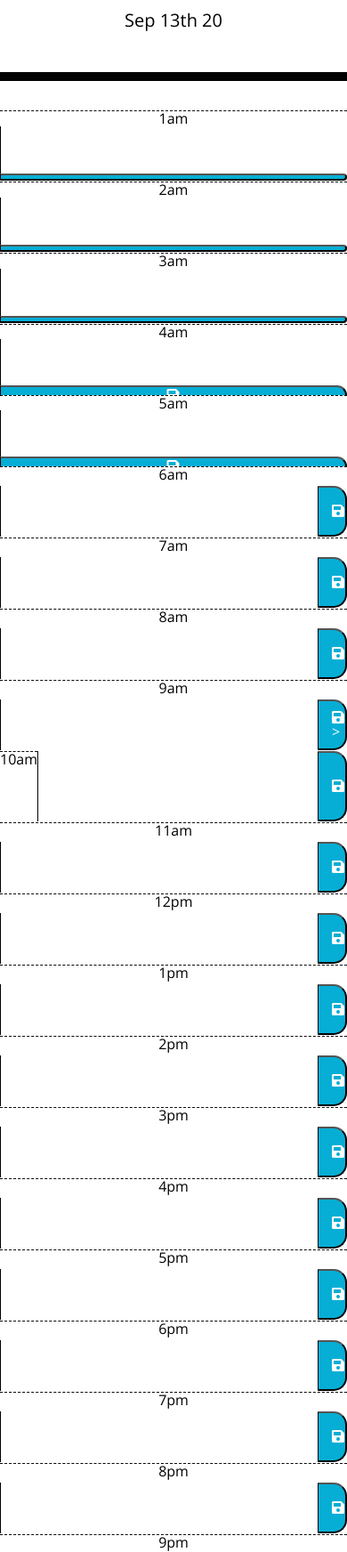
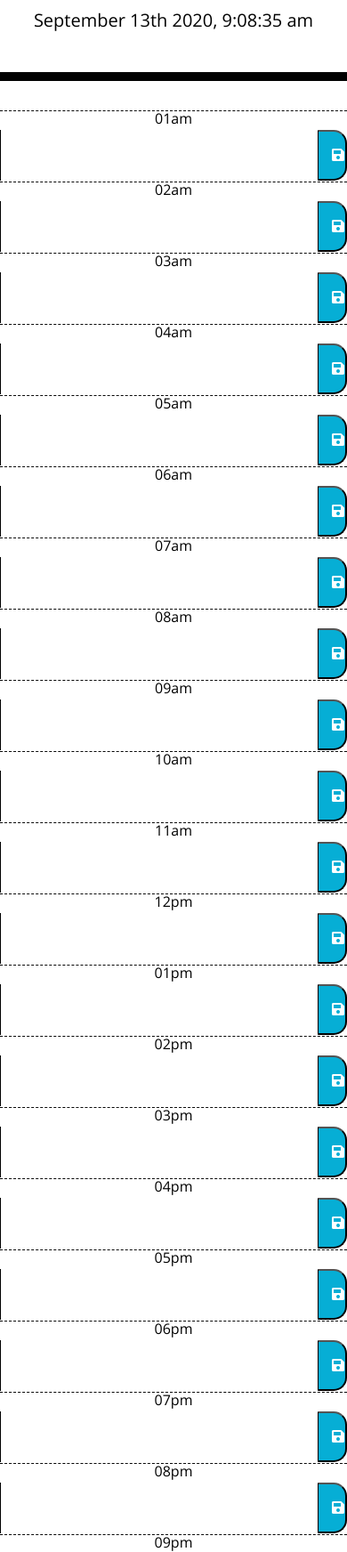
Before and after one commit to atoshiaki/dayPlanner.io, a plain HTML site: page index.html in a window 390 px wide. Shown: the part 256-2000 px from the top of the page at 89% size. Drawn offline with nearby package versions, Linux system fonts and the light colour scheme.

Commit message:
Add files via upload

```diff
--- a/index.html
+++ b/index.html
@@ -32,107 +32,107 @@
 
     <div class="container time-block">
       <div class="row">
-        <div class="col-sm hour">1am</div>
-        <textarea class="col-8 description"></textarea>
-        <button type="button" class="col-sm saveBtn"></button>
+        <div class="col-sm-auto hour">01am</div>
+        <textarea class="col description"></textarea>
+        <button type="button" class="col-1 saveBtn" id="01am"><i class="fas fa-save"></i></button>
       </div>
       <div class="row">
-        <div class="col-sm hour">2am</div>
-        <textarea class="col-8 description"></textarea>
-        <button type="button" class="col-sm saveBtn"></button>
+        <div class="col-sm-auto hour">02am</div>
+        <textarea class="col description"></textarea>
+        <button type="button" class="col-1 saveBtn" id="02am"><i class="fas fa-save"></i></button>
       </div>
       <div class="row">
-        <div class="col-sm hour">3am</div>
-        <textarea class="col-8 description"></textarea>
-        <button type="button" class="col-sm saveBtn"></button>
+        <div class="col-sm-auto hour">03am</div>
+        <textarea class="col description"></textarea>
+        <button type="button" class="col-1 saveBtn" id="03am"><i class="fas fa-save"></i></button>
       </div>
       <div class="row">
-        <div class="col-sm hour">4am</div>
-        <textarea class="col-8 description"></textarea>
-        <button type="button" class="col-sm saveBtn"><i class="fas fa-save"></i></button>
+        <div class="col-sm-auto hour">04am</div>
+        <textarea class="col description"></textarea>
+        <button type="button" class="col-1 saveBtn" id="04am"><i class="fas fa-save"></i></button>
       </div>
       <div class="row">
-        <div class="col-sm hour">5am</div>
-        <textarea class="col-8 description"></textarea>
-        <button type="button" class="col-sm saveBtn"><i class="fas fa-save"></i></button>
+        <div class="col-sm-auto hour">05am</div>
+        <textarea class="col description"></textarea>
+        <button type="button" class="col-1 saveBtn" id="05am"><i class="fas fa-save"></i></button>
       </div>
       <div class="row">
-        <div class="col-sm-auto hour">6am</div>
+        <div class="col-sm-auto hour">06am</div>
+        <textarea class="col description"></textarea>
+        <button type="button" class="col-1 saveBtn" id="06am"><i class="fas fa-save"></i></button>
+      </div>
+      <div class="row">
+        <div class="col-sm-auto hour">07am</div>
+        <textarea class="col description"></textarea>
+        <button type="button" class="col-1 saveBtn" id="07am"><i class="fas fa-save"></i></button>
+      </div>
+      <div class="row">
+        <div class="col-sm-auto hour">08am</div>
+        <textarea class="col description"></textarea>
+        <button type="button" class="col-1 saveBtn" id="08am"><i class="fas fa-save"></i></button>
+      </div>
+      <div class="row">
+        <div class="col-sm-auto hour">09am</div>
+        <textarea class="col description"></textarea>
+        <button type="button" class="col-1 saveBtn" id="09am"><i class="fas fa-save"></i></button>
+      </div>
+      <div class="row">
+        <div class="col-sm-auto hour">10am</div>
+        <textarea class="col description"></textarea>
+        <button type="button" class="col-1 saveBtn" id="10am"><i class="fas fa-save"></i></button>
+      </div>
+      <div class="row">
+        <div class="col-sm-auto hour">11am</div>
+        <textarea class="col description"></textarea>
+        <button type="button" class="col-1 saveBtn" id="11am"><i class="fas fa-save"></i></button>
+      </div>
+      <div class="row">
+        <div class="col-sm-auto hour">12pm</div>
+        <textarea class="col description"></textarea>
+        <button type="button" class="col-1 saveBtn" id="12pm"><i class="fas fa-save"></i></button>
+      </div>
+      <div class="row">
+        <div class="col-sm-auto hour">01pm</div>
+        <textarea class="col description"></textarea>
+        <button type="button" class="col-1 saveBtn" id="01pm"><i class="fas fa-save"></i></button>
+      </div>
+      <div class="row">
+        <div class="col-sm-auto hour">02pm</div>
+        <textarea class="col description"></textarea>
+        <button type="button" class="col-1 saveBtn" id="02pm"><i class="fas fa-save"></i></button>
+      </div>
+      <div class="row">
+        <div class="col-sm-auto hour">03pm</div>
+        <textarea class="col description"></textarea>
+        <button type="button" class="col-1 saveBtn" id="03pm"><i class="fas fa-save"></i></button>
+      </div>
+      <div class="row">
+        <div class="col-sm-auto hour">04pm</div>
+        <textarea class="col description"></textarea>
+        <button type="button" class="col-1 saveBtn" id="04pm"><i class="fas fa-save"></i></button>
+      </div>
+      <div class="row">
+        <div class="col-sm-auto hour">05pm</div>
+        <textarea class="col description"></textarea>
+        <button type="button" class="col-1 saveBtn" id="05pm"><i class="fas fa-save"></i></button>
+      </div>
+      <div class="row">
+        <div class="col-sm-auto hour">06pm</div>
+        <textarea class="col description"></textarea>
+        <button type="button" class="col-1 saveBtn" id="06pm"><i class="fas fa-save"></i></button>
+      </div>
+      <div class="row">
+        <div class="col-sm-auto hour">07pm</div>
+        <textarea class="col description"></textarea>
+        <button type="button" class="col-1 saveBtn" id="07pm"><i class="fas fa-save"></i></button>
+      </div>
+      <div class="row">
+        <div class="col-sm-auto hour">08pm</div>
         <textarea class="col description"></textarea>
         <button type="button" class="col-1 saveBtn"><i class="fas fa-save"></i></button>
       </div>
       <div class="row">
-        <div class="col-sm-auto hour">7am</div>
-        <textarea class="col description"></textarea>
-        <button type="button" class="col-1 saveBtn"><i class="fas fa-save"></i></button>
-      </div>
-      <div class="row">
-        <div class="col-sm-auto hour">8am</div>
-        <textarea class="col description"></textarea>
-        <button type="button" class="col-1 saveBtn"><i class="fas fa-save"></i></button>
-      </div>
-      <div class="row">
-        <div class="col-sm-auto hour">9am</div>
-        <textarea class="col description"></textarea>
-        <button type="button" class="col-1 saveBtn"><i class="fas fa-save"></i>></button>
-      </div>
-      <div class="row">
-        <div class="col--auto hour">10am</div>
-        <textarea class="col description"></textarea>
-        <button type="button" class="col-1 saveBtn"><i class="fas fa-save"></i></button>
-      </div>
-      <div class="row">
-        <div class="col-sm-auto hour">11am</div>
-        <textarea class="col description"></textarea>
-        <button type="button" class="col-1 saveBtn"><i class="fas fa-save"></i></button>
-      </div>
-      <div class="row">
-        <div class="col-sm-auto hour">12pm</div>
-        <textarea class="col description"></textarea>
-        <button type="button" class="col-1 saveBtn"><i class="fas fa-save"></i></button>
-      </div>
-      <div class="row">
-        <div class="col-sm-auto hour">1pm</div>
-        <textarea class="col description"></textarea>
-        <button type="button" class="col-1 saveBtn"><i class="fas fa-save"></i></button>
-      </div>
-      <div class="row">
-        <div class="col-sm-auto hour">2pm</div>
-        <textarea class="col description"></textarea>
-        <button type="button" class="col-1 saveBtn"><i class="fas fa-save"></i></button>
-      </div>
-      <div class="row">
-        <div class="col-sm-auto hour">3pm</div>
-        <textarea class="col description"></textarea>
-        <button type="button" class="col-1 saveBtn"><i class="fas fa-save"></i></button>
-      </div>
-      <div class="row">
-        <div class="col-sm-auto hour">4pm</div>
-        <textarea class="col description"></textarea>
-        <button type="button" class="col-1 saveBtn"><i class="fas fa-save"></i></button>
-      </div>
-      <div class="row">
-        <div class="col-sm-auto hour">5pm</div>
-        <textarea class="col description"></textarea>
-        <button type="button" class="col-1 saveBtn"><i class="fas fa-save"></i></button>
-      </div>
-      <div class="row">
-        <div class="col-sm-auto hour">6pm</div>
-        <textarea class="col description"></textarea>
-        <button type="button" class="col-1 saveBtn"><i class="fas fa-save"></i></button>
-      </div>
-      <div class="row">
-        <div class="col-sm-auto hour">7pm</div>
-        <textarea class="col description"></textarea>
-        <button type="button" class="col-1 saveBtn"><i class="fas fa-save"></i></button>
-      </div>
-      <div class="row">
-        <div class="col-sm-auto hour">8pm</div>
-        <textarea class="col description"></textarea>
-        <button type="button" class="col-1 saveBtn"><i class="fas fa-save"></i></button>
-      </div>
-      <div class="row">
-        <div class="col-sm-auto hour">9pm</div>
+        <div class="col-sm-auto hour">09pm</div>
         <textarea class="col description"></textarea>
         <button type="button" class="col-1 saveBtn"><i class="fas fa-save"></i></button>
       </div>
@@ -149,7 +149,7 @@
       <div class="row">
         <div class="col-sm-auto hour">12am</div>
         <textarea class="col description"></textarea>
-        <button type="button" class="col-1 saveBtn"><i class="fas fa-save"></i></button>
+        <button type="button" class="col-1 saveBtn" id="12am"><i class="fas fa-save"></i></button>
       </div>
     </div>
     <script src="https://code.jquery.com/jquery-3.4.1.min.js"></script>
--- a/script.js
+++ b/script.js
@@ -1,15 +1,24 @@
 $(document).ready(function(){
-    $("#currentDay").text(moment().format("MMM Do YY"));
+    $("#currentDay").text(moment().format("MMMM Do YYYY, h:mm:ss a"));
 })
-function myFunction1() {
-    /* Get the text field */
-    var copyText = document.getElementById("myInput1");
-    /* Select the text field */
-    copyText.select();
-    copyText.setSelectionRange(0, 99999); /*For mobile devices*/
-    /* Copy the text inside the text field */
-    document.execCommand("copy");
 
-    /* Alert the copied text */
-    alert("Copied the text: " + copyText.value);
+function updateTime(){
+    $("#currentDay").text(moment().format("MMMM Do YYYY, h:mm:ss a"));
 }
+function renderEvents(){
+    $("textarea").each(function(){
+        var eventTime = $(this).siblings("div.hour").text();
+        $(this).text(window.localStorage.getItem(eventTime));
+    })
+}
+$(document).ready(function(){
+    updateTime();
+    setInterval(updateTime, 1000);
+    renderEvents()
+
+    $(".saveBtn").on("click",function(){
+        var testing = $(this).siblings("div.hour").text()
+        window.localStorage.setItem(testing,$(this).siblings("textarea").val());
+
+    })
+})
--- a/style.css
+++ b/style.css
@@ -63,10 +63,15 @@ textarea{
   border-bottom-right-radius: 15px;
   background-color: #06AED5;
   color: white;
+
 }
 
-.saveBtn i:hover {
-  font-size: 20px;
-  justify-self: left;
+.saveBtn:hover i{
+  font-size: 40px;
   transition: all .3s ease-in-out;
+
 }
+
+.saveBtn:hover {
+  background-color: #da19c0;
+}
```
